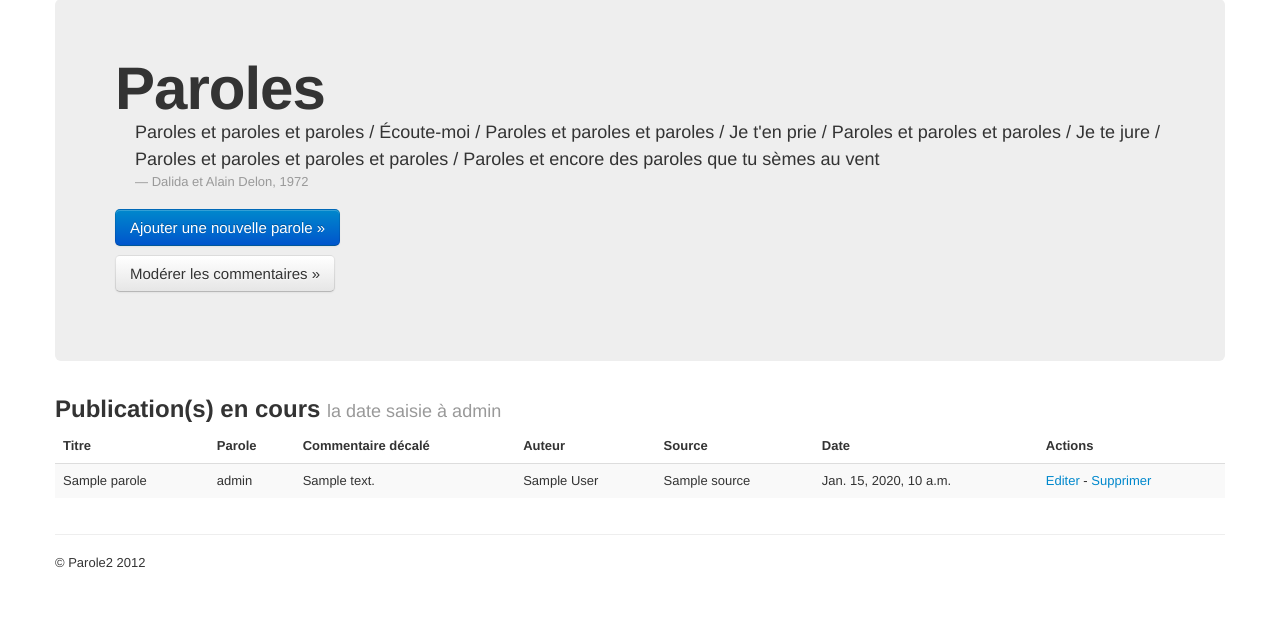
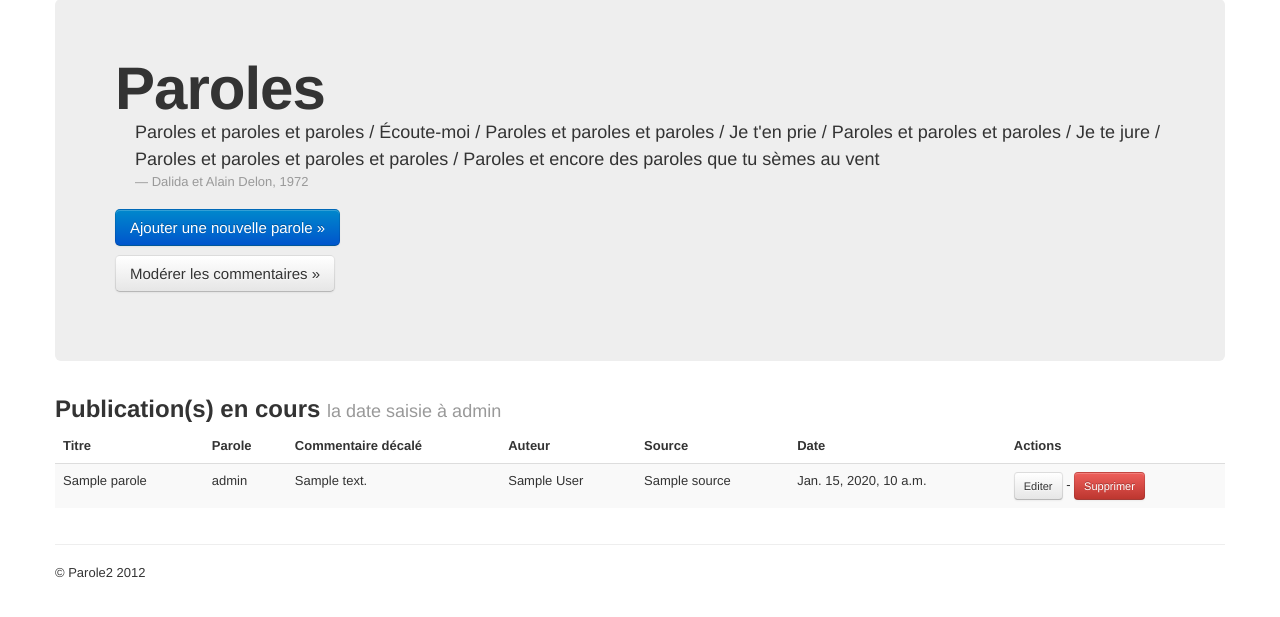
Before and after one commit to veloce/parole2, a Django app: template admin/templates/admin/index.html in a window 1280 px wide. Shown: the part 61-678 px from the top of the page. Run offline with Django 3.2, Linux system fonts and the light colour scheme; the template is opened without the code that fills it: most values are stand-ins (such as "Sample title", 1, 10 or a date in 2020); parts of the project's set-up code (start-up, migrations or seed data) failed here and were passed over.

Commit message:
Delete is better with POST

```diff
--- a/admin/templates/admin/index.html
+++ b/admin/templates/admin/index.html
@@ -58,8 +58,11 @@
                     <td class="parole-source">{{ parole.source }}</td>
                     <td class="parole-date">{{ parole.date }}</td>
                     <td>
-                        <a class="edit-parole" href="{% url admin.views.edit parole.id %}">Editer</a> -
-                        <a class="delete-parole" href="{% url admin.views.delete parole.id %}">Supprimer</a>
+                        <a class="btn btn-small edit-parole" href="{% url admin.views.edit parole.id %}">Editer</a> &dash;
+                        <form action="{% url admin.views.delete parole.id %}" method="post" style="display:inline; margin:0;">
+                            {% csrf_token %}
+                            <input class="btn btn-small btn-danger delete-parole" type="submit" value="Supprimer">
+                        </form>
                     </td>
                 </tr>
                 {% endfor %}
--- a/admin/views.py
+++ b/admin/views.py
@@ -37,6 +37,7 @@ def edit(request, id_parole):
 
     return render(request, 'admin/edit.html', {'form': form, 'parole': parole})
 
+@require_http_methods(['POST'])
 def delete(request, id_parole):
     parole = get_object_or_404(Parole, pk=id_parole)
     parole.delete()
```
